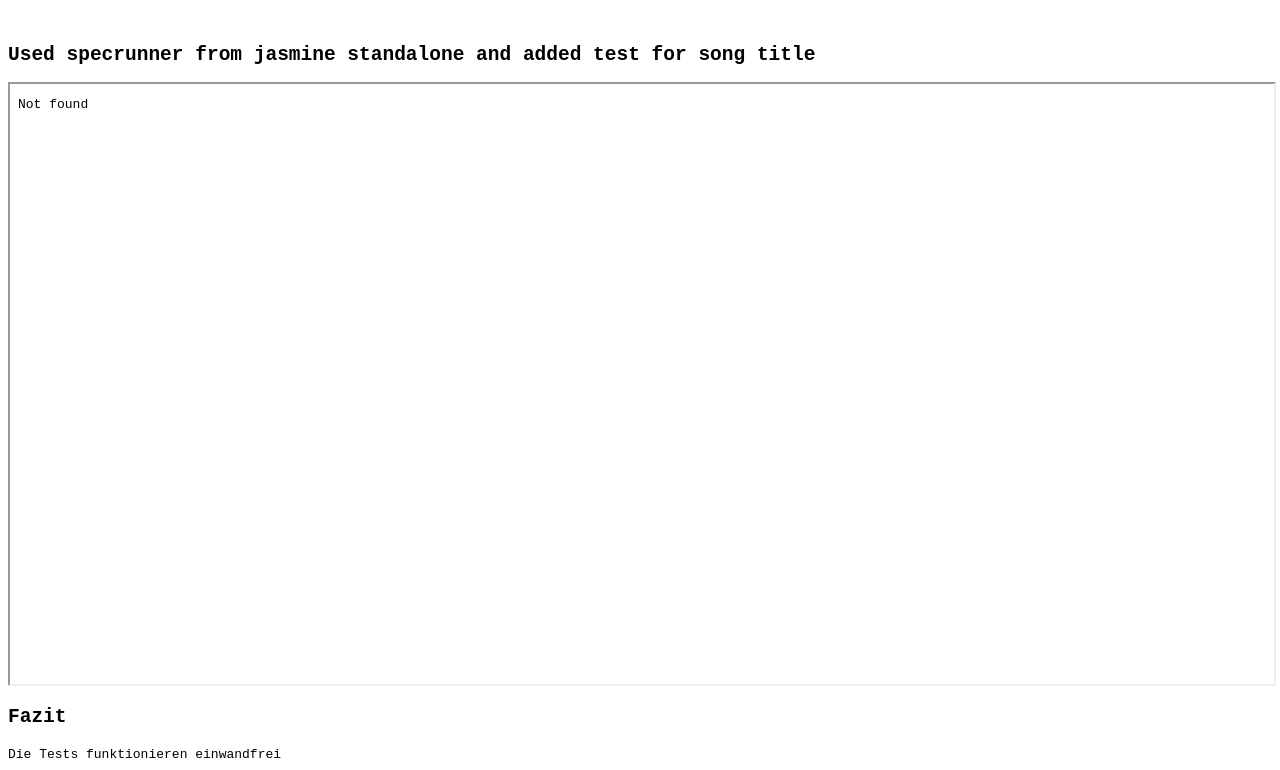
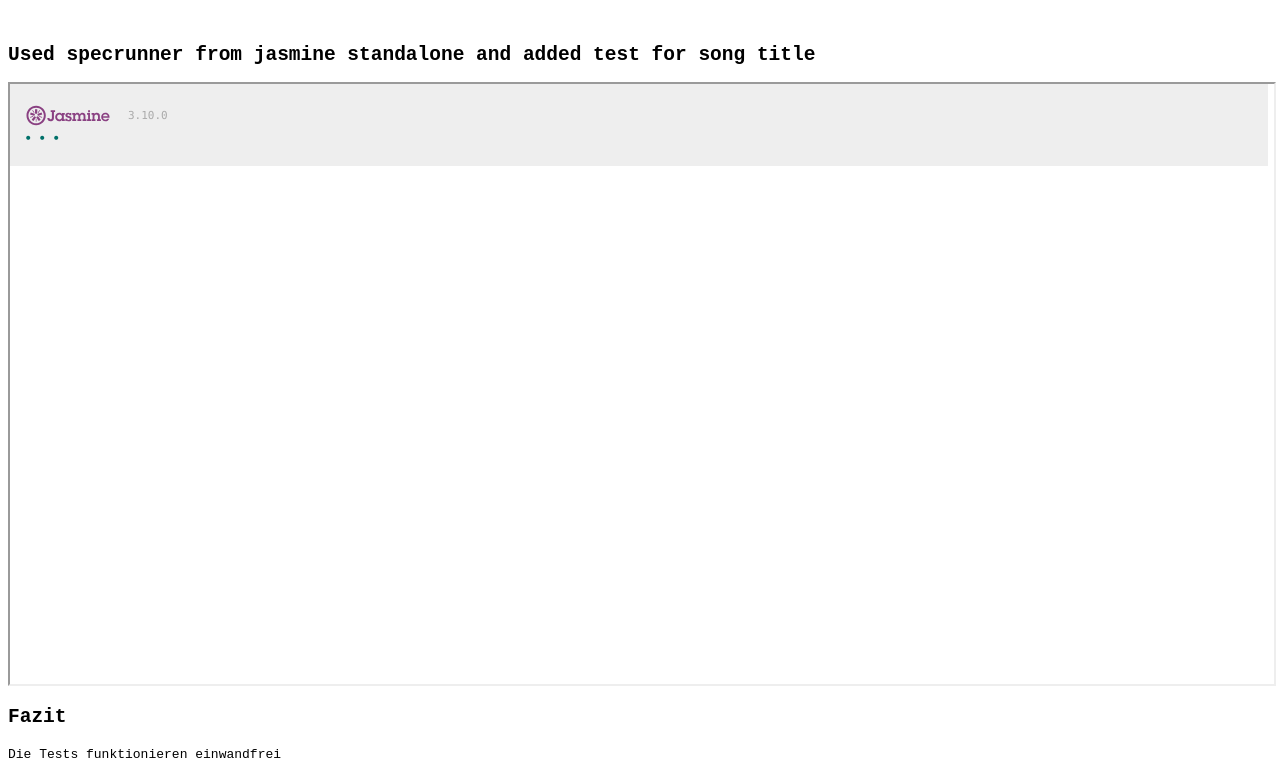
Before and after one commit to arslasel/Webentwicklung, a plain HTML site: page Praktikum5/Aufgabe3.html in a window 1280 px wide. Shown: the part 1411-2181 px from the top of the page. Drawn offline with nearby package versions, Linux system fonts and the light colour scheme.

Commit message:
added Aufgabe standalone

```diff
--- a/Praktikum5/Aufgabe3.html
+++ b/Praktikum5/Aufgabe3.html
@@ -98,7 +98,7 @@
     </pre>
 
     <h2>Used specrunner from jasmine standalone and added test for song title</h2>
-    <iframe style="width: 100%;height: 600px;" src="./FunktionStandalone/SpecRunner.html" height="200" width="300"
+    <iframe style="width: 100%;height: 600px;" src="./FunctionStandalone/SpecRunner.html" height="200" width="300"
         title="Iframe Example"></iframe>
 
     <h2>Fazit</h2>
```
